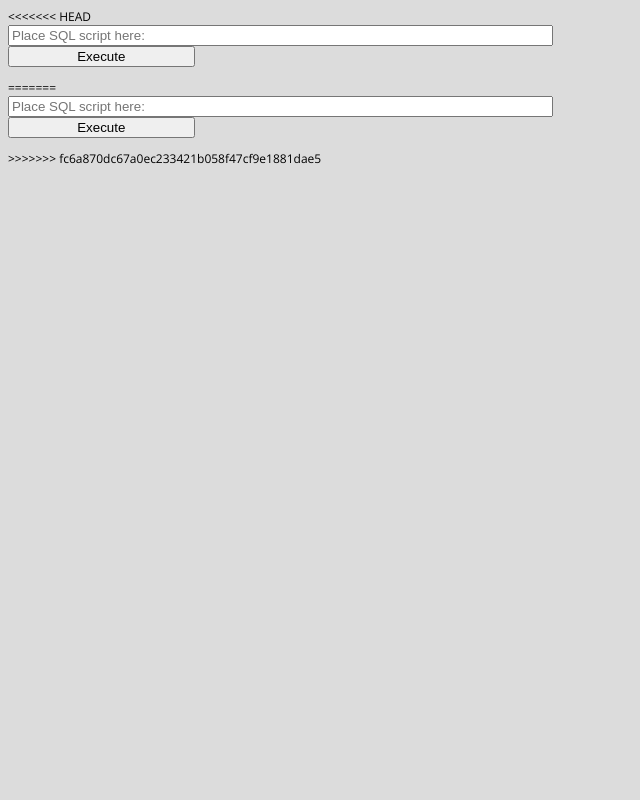
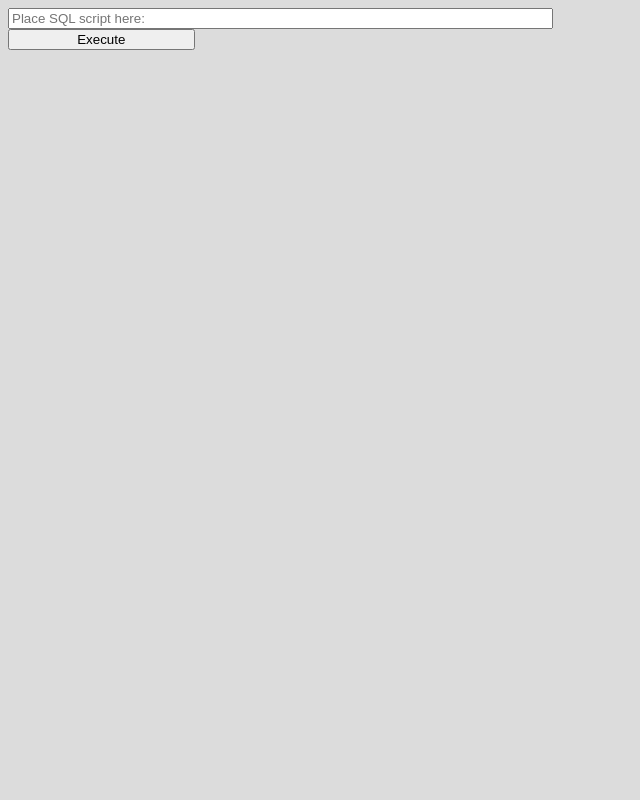
Before and after one commit to DeanHI/SQLizer, a Flask app: page /useraction in a window 1280 px wide. Shown: the whole page, without its empty margins (0-640 px from the left). Run offline with Flask 2, Linux system fonts and the light colour scheme.

Commit message:
Update useraction.html

```diff
--- a/templates/useraction.html
+++ b/templates/useraction.html
@@ -1,4 +1,4 @@
-<<<<<<< HEAD
+
 <!doctype html>
 <html>
 {% include 'parent.html'%}
@@ -18,24 +18,3 @@
 </body>
 
 </html>
-=======
-<!doctype html>
-<html>
-{% include 'parent.html'%}
-
-<head>
-</head>
-
-
-<body>
-
-	<form action="/tablepresent" method="POST" class="useraction">
-		<input type="text" name="sqlscript" placeholder="Place SQL script here:" size="65px">
-		<br>
-		<input type="submit" value="Execute" id="submit">
-	</form>
-
-</body>
-
-</html>
->>>>>>> fc6a870dc67a0ec233421b058f47cf9e1881dae5
```
